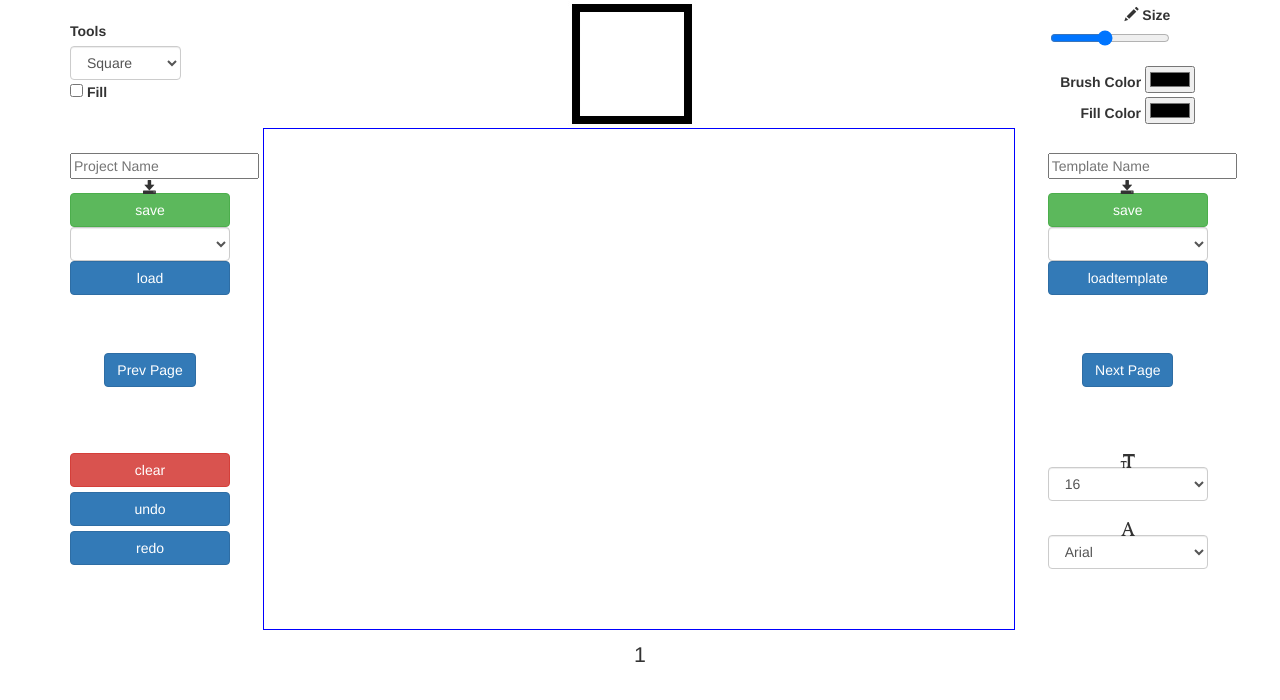
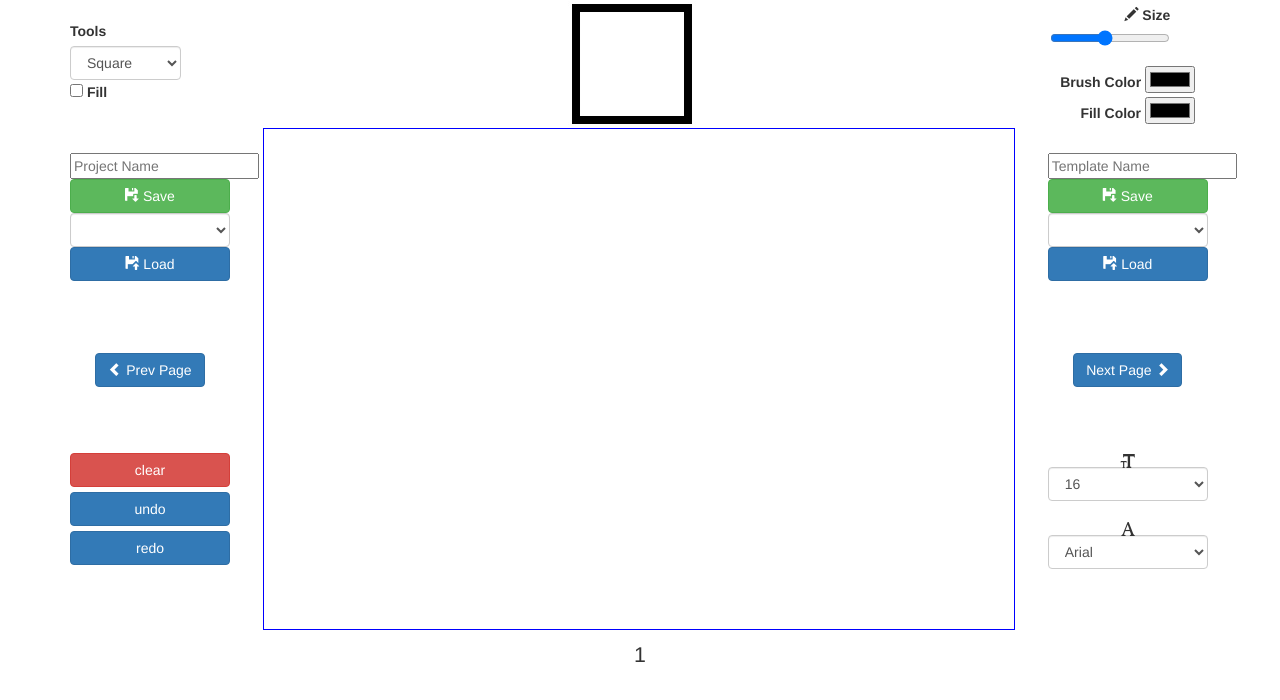
Before and after one commit to IronPeak/VefCanvas, a website: page index.html in a window 1280 px wide. Drawn offline with nearby package versions, Linux system fonts and the light colour scheme.

Commit message:
Added glyphs bootstrap on buttons

```diff
--- a/index.html
+++ b/index.html
@@ -44,7 +44,7 @@
 
             <div class=pgheadright>
                 <div class=brushsize>
-                	<span class="glyphicon glyphicon-pencil"></span>
+                    <span class="glyphicon glyphicon-pencil"></span>
                     <label for="brushsize">Size</label>
                     <input type="range" name="brush" id="brushsize" value="5" min="1" max="10"> </input>
                 </div>
@@ -61,14 +61,14 @@
             <div class=pgbodyleft>
                 <div class=pgbodylefttop>
                     <input type="text" id="projectname" placeholder="Project Name">
-                    <span class="glyphicon glyphicon-save"></span>
-                    <input type="button" class="btn btn-success btn-block" id="savebutton" value="save"></input>
+
+                    <button type="button" class="btn btn-success btn-block" id="savebutton" value="save"><span class="glyphicon glyphicon-floppy-save"></span> Save</button>
                     <select id="projectlist" class="form-control">
                     </select>
-                    <input type="button" class="btn btn-primary btn-block" id="loadbutton" value="load"></input>
+                    <button type="button" class="btn btn-primary btn-block" id="loadbutton" value="Load"><span class="glyphicon glyphicon-floppy-open"></span> Load</button>
                 </div>
                 <div class=pgbodyleftmid>
-                    <input type="button" class="btn btn-primary btn-arrow-left" name="prevbutton" id="prevbutton" value="Prev Page"></input>
+                    <button type="button" class="btn btn-primary btn-arrow-left" name="prevbutton" id="prevbutton" value="Prev Page"> <span class="glyphicon glyphicon-chevron-left"></span> Prev Page</button>
                 </div>
                 <div class=pgbodyleftbottom>
                     <input type="button" class="btn btn-danger btn-block" id="clearbutton" value="clear"></input>
@@ -82,14 +82,14 @@
             <div class=pgbodyright>
                 <div class=pgbodyrighttop>
                     <input type="text" id="templatename" placeholder="Template Name">
-                    <span class="glyphicon glyphicon-save"></span>
-                    <input type="button" class="btn btn-success btn-block" id="savetemplatebutton" value="save"></input>
+                    <button type="button" class="btn btn-success btn-block" id="savetemplatebutton" value="save"><span class="glyphicon glyphicon-floppy-save"></span> Save</button>
                     <select id="templatelist" class="form-control" class="form-control">
                     </select>
-                    <input type="button" class="btn btn-primary btn-block" id="loadtemplatebutton" value="loadtemplate"></input>
+                    <button type="button" class="btn btn-primary btn-block" id="loadtemplatebutton" value="Load"><span class="glyphicon glyphicon-floppy-open"></span> Load</button>
                 </div>
                 <div class=pgbodyrightmid>
-                    <input type="button" class="btn btn-primary btn-arrow-right" name="nextbutton" id="nextbutton" value="Next Page"></input>
+                    <button type="button" class="btn btn-primary btn-arrow-right" name="nextbutton" id="nextbutton" value="Next Page"><span> </span>Next Page <span class="glyphicon glyphicon-chevron-right"></span>
+                    </button>
                 </div>
 
                 <div class=pgbodyrightbottom>
```
